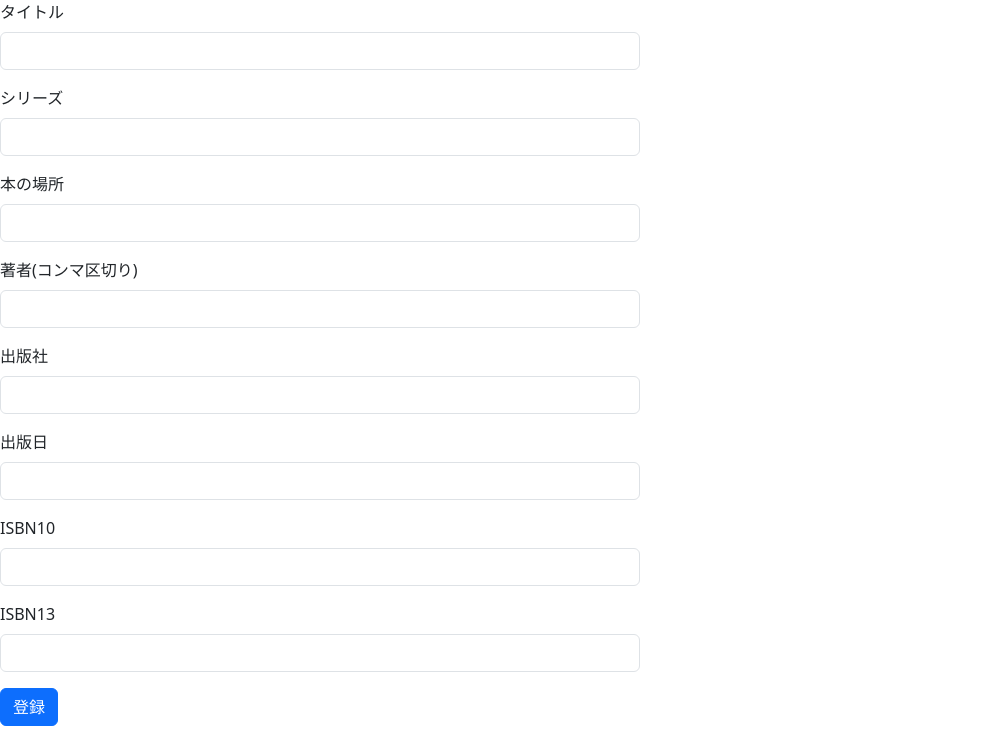
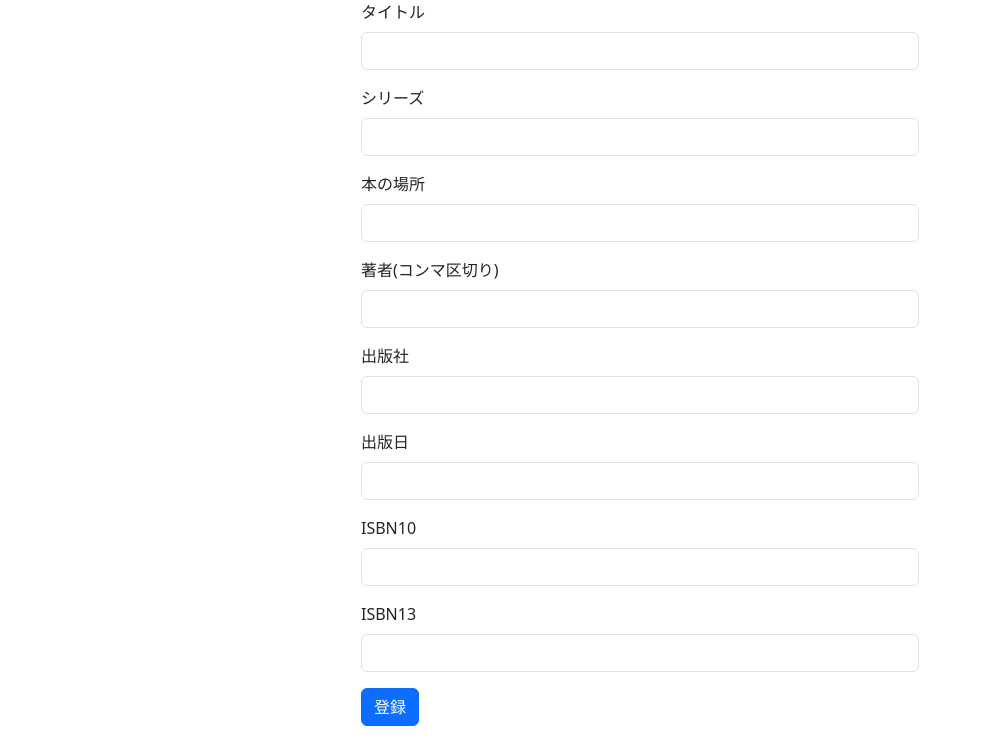
Before and after one commit to Paspenta/Paspenta_bookmanager, a Flask app: page /register in a window 1280 px wide. Shown: the part 56-800 px from the top of the page, without its empty margins (0-982 px from the left). Run offline with Flask 3, Linux system fonts and the light colour scheme; the visitor is signed in with stand-in values (Sample User, id 1); data comes from the database, SQL or seed files in the repository.

Commit message:
fix form position center

```diff
--- a/bookmanager/templates/book_register.html
+++ b/bookmanager/templates/book_register.html
@@ -3,6 +3,7 @@
 {% set title = "登録"%}
 
 {% block content %}
+    <div class="container d-flex justify-content-center">
         <form method="post" class="w-50">
             <div class="mb-3">
                 <label for="Title" class="form-label">タイトル</label>
@@ -38,4 +39,5 @@
             </div>
             <button type="submit" class="btn btn-primary">登録</button>
         </form>
+    </div>
 {% endblock %}
```
Lines whose indentation alone changed are shown as unchanged.
